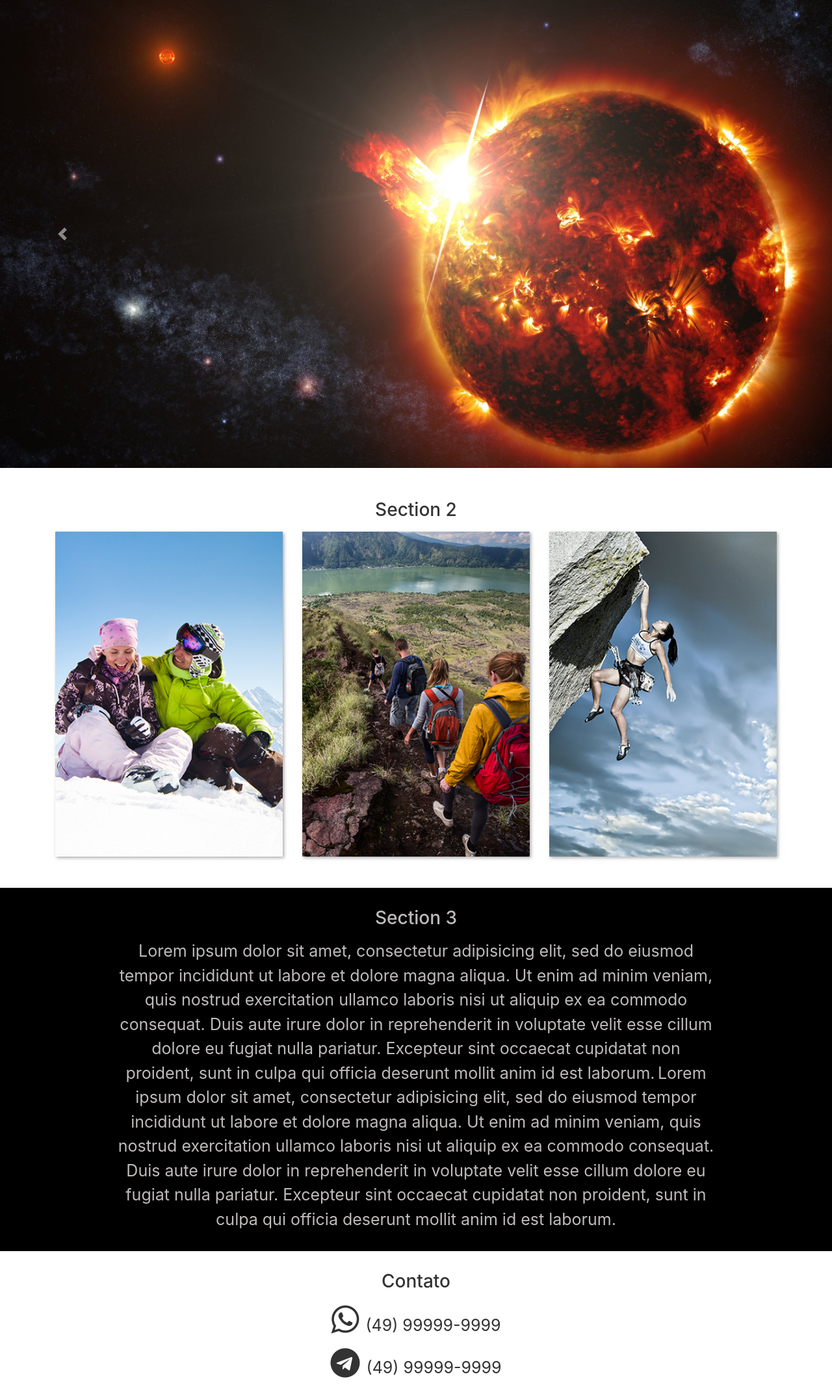
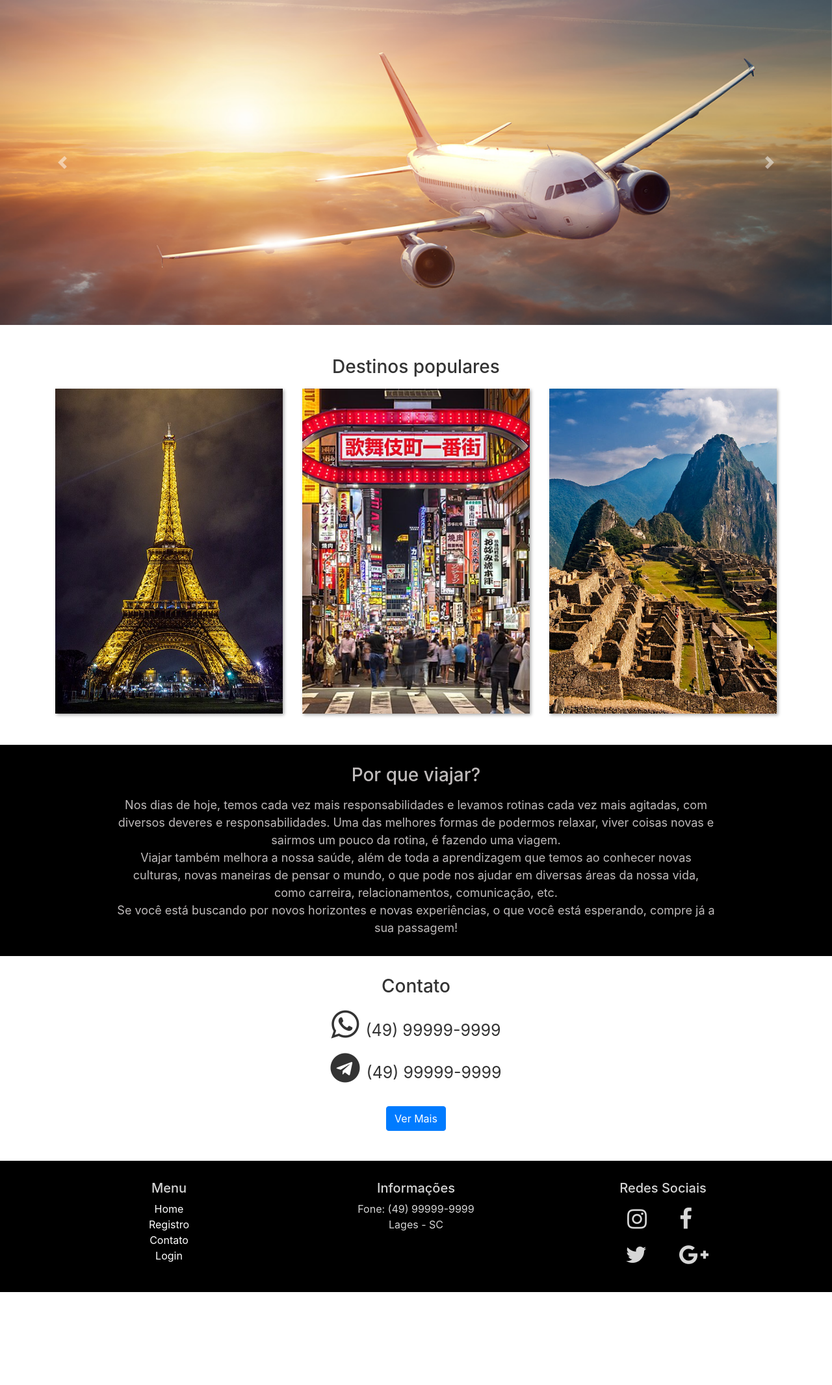
Before and after one commit to neimarcr/FullStackCourse, a PHP site: page / in a window 1280 px wide. Shown: the part 69-2200 px from the top of the page at 65% size. After the commit the page ends 2057 px from the top, so only its background shows below. Run offline with PHP 8.4, Linux system fonts and the light colour scheme; data that the repository does not hold is empty; some libraries are stand-ins or nearby versions.

Commit message:
adicionado um tema, modificadas as imagens da página home e adicionado um texto

```diff
--- a/PrimeroProjetoMVC/assets/css/cover.css
+++ b/PrimeroProjetoMVC/assets/css/cover.css
@@ -106,38 +106,51 @@ body {
   color: rgba(255, 255, 255, .5);
 }
 
+
+
 .section2 .imagem{
+    position: relative;
     height: 500px;
     box-shadow: 2px 2px 5px #aaa;
+
 }
 
+  .section2 .imagem h3 {
+    opacity: 0;
+    position: absolute;
+    bottom: 0;
+    background: rgb(0 0 0 );
+    background: rgba(0, 0, 0, 0.5);
+    transition: .5s ease;
+    color: white;
+    padding: 20px;
+    width: 100%;
+    text-align: center;
+  }
+
 .section2 .imagem1{
-  background-image: url(../img/img1.jpg);
+  background-image: url(../img/eiffel.jpg);
   background-size: cover;
   background-repeat: no-repeat;
   background-position: center center;
 }
 
 .section2 .imagem2{
-  background-image: url(../img/img2.jpg);
+  background-image: url(../img/tokyo.jpg);
   background-size: cover;
   background-repeat: no-repeat;
   background-position: center center;
 }
 
 .section2 .imagem3{
-  background-image: url(../img/img3.jpg);
+  background-image: url(../img/peru.jpg);
   background-size: cover;
   background-repeat: no-repeat;
   background-position: center center;
 }
 
-.section2 .imagem:hover{
-  -webkit-filter: grayscale(100%);
-  -moz-filter: grayscale(100%);
-  -ms-filter: grayscale(100%);
-  -o-filter: grayscale(100%);
-  filter: grayscale(100%);
+.section2 .imagem:hover h3{
+  opacity: 1;
 }
 
 .section3{
@@ -146,6 +159,7 @@ body {
 
 .section3 p{
   text-align: justify;
+  font-size: large;
 }
 
 .section3, .section4{
--- a/PrimeroProjetoMVC/views/site/home/index.php
+++ b/PrimeroProjetoMVC/views/site/home/index.php
@@ -4,13 +4,13 @@
     <div id="carouselExampleControls" class="carousel slide" data-ride="carousel">
       <div class="carousel-inner">
         <div class="carousel-item active">
-          <img src="assets/img/por_do_sol.jpg" class="d-block w-100" alt="...">
+          <img src="assets/img/aviao1.jpg" class="d-block w-100" style="height: 500px" alt="aviao">
         </div>
         <div class="carousel-item">
-          <img src="assets/img/por_do_sol_2.jpg" class="d-block w-100" alt="...">
+          <img src="assets/img/aviao2.jpg" class="d-block w-100" style="height: 500px" alt="...">
         </div>
         <div class="carousel-item">
-          <img src="assets/img/por_do_sol_3.jpg" class="d-block w-100" alt="...">
+          <img src="assets/img/aviao3.jpg" class="d-block w-100" style="height: 500px" alt="...">
           <!-- <img src="..." class="d-block w-100" alt="..."> -->
         </div>
       </div>
@@ -25,33 +25,42 @@
     </div>
   </section>
   <section class="section2 my-5">
-    <h3 class="mb-3">Section 2</h3>
+    <h3 class="mb-3">Destinos populares</h3>
     <div class="container">
       <div class="row">
-        <div class="col-12 col-md-4 col-lg-4 col-xl-4 mb-5 mb-md-0 mb-lg-0 mb-xl-0"><div class="imagem imagem1"></div></div>
-        <div class="col-12 col-md-4 col-lg-4 col-xl-4 mb-5 mb-md-0 mb-lg-0 mb-xl-0"><div class="imagem imagem2"></div></div>
-        <div class="col-12 col-md-4 col-lg-4 col-xl-4"><div class="imagem imagem3"></div></div>
+        <div class="col-12 col-md-4 col-lg-4 col-xl-4 mb-5 mb-md-0 mb-lg-0 mb-xl-0 image-conteiner">
+          <div class="imagem imagem1">
+            <h3>Paris</h3>
+          </div>
+        </div>
+        <div class="col-12 col-md-4 col-lg-4 col-xl-4 mb-5 mb-md-0 mb-lg-0 mb-xl-0 image-conteiner">
+          <div class="imagem imagem2">
+            <h3>Toquio</h3>
+          </div>
+        </div>
+        <div class="col-12 col-md-4 col-lg-4 col-xl-4 image-conteiner">
+          <div class="imagem imagem3">
+            <h3>Machu Picchu</h3>
+          </div>
+        </div>
       </div>
     </div>
   </section>
   <section class="section3">
-    <h3 class="mb-3">Section 3</h3>
+    <h3 class="mb-3">Por que viajar?</h3>
     <div class="container">
       <div class="row justify-content-center">
         <div class="col-10">
-          <p>Lorem ipsum dolor sit amet, consectetur adipisicing elit, sed do eiusmod
-          tempor incididunt ut labore et dolore magna aliqua. Ut enim ad minim veniam,
-          quis nostrud exercitation ullamco laboris nisi ut aliquip ex ea commodo
-          consequat. Duis aute irure dolor in reprehenderit in voluptate velit esse
-          cillum dolore eu fugiat nulla pariatur. Excepteur sint occaecat cupidatat non
-          proident, sunt in culpa qui officia deserunt mollit anim id est laborum.</p>
+          <p>Nos dias de hoje, temos cada vez mais responsabilidades e levamos rotinas cada vez mais agitadas,
+            com diversos deveres e responsabilidades. Uma das melhores formas de podermos relaxar,
+             viver coisas novas e sairmos um pouco da rotina, é fazendo uma viagem. </p><br>
 
-          <p>Lorem ipsum dolor sit amet, consectetur adipisicing elit, sed do eiusmod
-          tempor incididunt ut labore et dolore magna aliqua. Ut enim ad minim veniam,
-          quis nostrud exercitation ullamco laboris nisi ut aliquip ex ea commodo
-          consequat. Duis aute irure dolor in reprehenderit in voluptate velit esse
-          cillum dolore eu fugiat nulla pariatur. Excepteur sint occaecat cupidatat non
-          proident, sunt in culpa qui officia deserunt mollit anim id est laborum.</p>
+          <p>Viajar também melhora a nossa saúde, além de toda a aprendizagem que temos ao conhecer novas culturas,
+            novas maneiras de pensar o mundo, o que pode nos ajudar em diversas áreas da nossa vida, como carreira,
+            relacionamentos, comunicação, etc.
+          </p><br>
+          <p>Se você está buscando por novos horizontes e novas experiências, o que você está esperando, compre já a sua passagem!
+          </p>
         </div>
       <div>
     </div>
```
Also changed, not shown: PrimeroProjetoMVC/assets/img/aviao1.jpg (added), PrimeroProjetoMVC/assets/img/aviao2.jpg (added), PrimeroProjetoMVC/assets/img/aviao3.jpg (added), PrimeroProjetoMVC/assets/img/eiffel.jpg (added), PrimeroProjetoMVC/assets/img/peru.jpg (added), PrimeroProjetoMVC/assets/img/tokyo.jpg (added).
